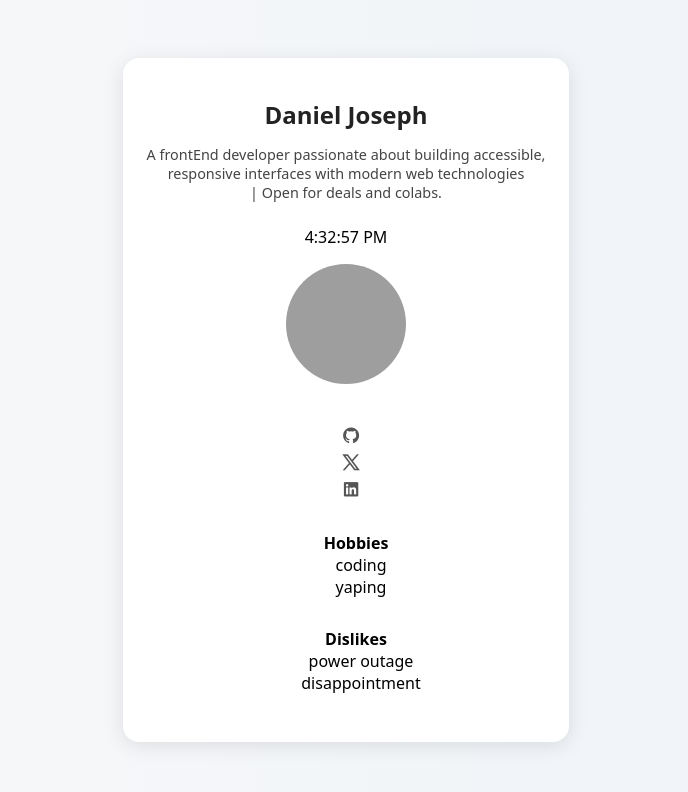
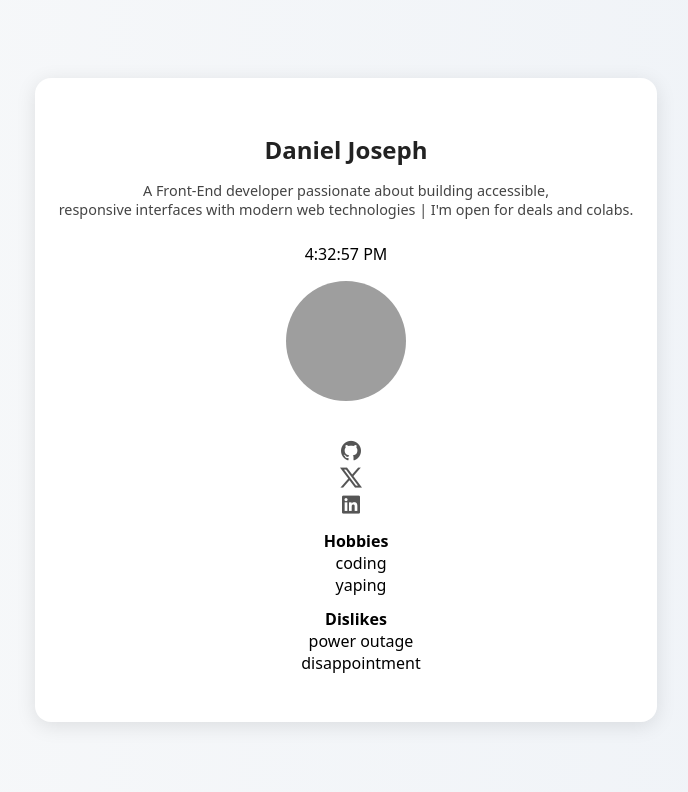
Before and after one commit to dannymoon1/Job-profile, a plain HTML site: page index.html in a window 1280 px wide. Shown: the whole page, without its empty margins (294-982 px from the left). Drawn offline with nearby package versions, Linux system fonts and the light colour scheme; grey boxes are pictures that could not be loaded.

Commit message:
Add files via upload

```diff
--- a/index.html
+++ b/index.html
@@ -17,7 +17,7 @@
     <header id="profile-name" class="profile-name" data-testid="test-user-name" aria-label="User name">Daniel Joseph</header>
     <!-- profile bio -->
      <p class="profile-bio" data-testid="test-user-bio">
-        A frontEnd developer passionate about building accessible, <br>responsive interfaces with modern web technologies <br> | Open for deals and colabs.
+         A Front-End developer passionate about building accessible, <br>responsive interfaces with modern web technologies  | I'm open for deals and colabs.
       </p>
       <div id="current-time"  data-testid="test-user-time"></div>
 <!-- profile image -->
@@ -31,9 +31,9 @@
 </figure>
       <!-- social icons -->
       <ul class="profile-socials" data-testid="test-user-social-links">
-       <li> <a href="#" aria-label="GitHub profile" data-testid="test-user-social-github"><i class="ri-github-fill"></i></a></li>
-        <li><a href="#" aria-label="Twitter profile" data-testid="test-user-social-twitter"><i class="ri-twitter-x-line"></i></a></li>
-        <li><a href="#" aria-label="LinkedIn profile" data-testid="test-user-social-linkedin"><i class="ri-linkedin-box-fill"></i></a></li>
+       <li> <a href="#" aria-label="GitHub profile" data-testid="test-user-social-github" rel="noopener noreferrer"><i class="ri-github-fill"></i></a></li>
+        <li><a href="#" aria-label="Twitter profile" data-testid="test-user-social-twitter" rel="noopener noreferrer"><i class="ri-twitter-x-line"></i></a></li>
+        <li><a href="#" aria-label="LinkedIn profile" data-testid="test-user-social-linkedin" rel="noopener noreferrer"><i class="ri-linkedin-box-fill"></i></a></li>
       <ul>
         <!-- hobbies/dislikes -->
 <section class="hobbies-dislikes-list" data-testid="test-user-hobbies">Hobbies</section>
--- a/style.css
+++ b/style.css
@@ -12,12 +12,6 @@ body {
   margin: 0;
 }
 
-/* --- Container --- */
-.container {
-  width: 100%;
-  max-width: 400px;
-  padding: 1rem;
-}
 
 /* --- Profile Card --- */
 .profile-card {
@@ -27,6 +21,9 @@ body {
   padding: 2rem 1.5rem;
   text-align: center;
   transition: transform 0.3s ease;
+    /* width: 100%;
+  max-width: 400px; */
+  /* padding: 1rem; */
 }
 .profile-card:hover {
   transform: translateY(-4px);
@@ -46,7 +43,8 @@ body {
   font-size: 1.5rem;
   margin: 0.5rem 0 0.25rem;
   color: #222;
-  font-weight: 600;
+  font-weight: 750;
+  padding-top: 15px;
 }
 .profile-role {
   color: #666;
@@ -63,38 +61,22 @@ body {
 /* --- Socials --- */
 .profile-socials a {
   margin: 0 0.5rem;
-  font-size: 1.2rem;
+  font-size: 1.5rem;
   text-decoration: none;
   color: #555;
   transition: color 0.3s ease;
-  display: flexbox;
+  display: grid;
+  margin-top: 1px;
 
 }
 .profile-socials a:hover {
   color: #007bff;
 }
 
-/* --- Button ---
-.follow-btn {
-  background-color: #007bff;
-  color: white;
-  border: none;
-  padding: 0.6rem 1.2rem;
-  border-radius: 0.5rem;
-  font-size: 1rem;
-  cursor: pointer;
-  transition: background 0.3s ease;
-} */
-/* .follow-btn:hover {
-  background-color: #0056b3;
-}
-.follow-btn[aria-pressed="true"] {
-  background-color: #28a745;
-} */
 .hobbies-dislikes-list{
     font-size: 16px;
-    font-weight: 600;
-    padding-top: 30px;
+    font-weight: 700;
+   margin-top: 12px;
 }
 ul{
     list-style: none;
```
